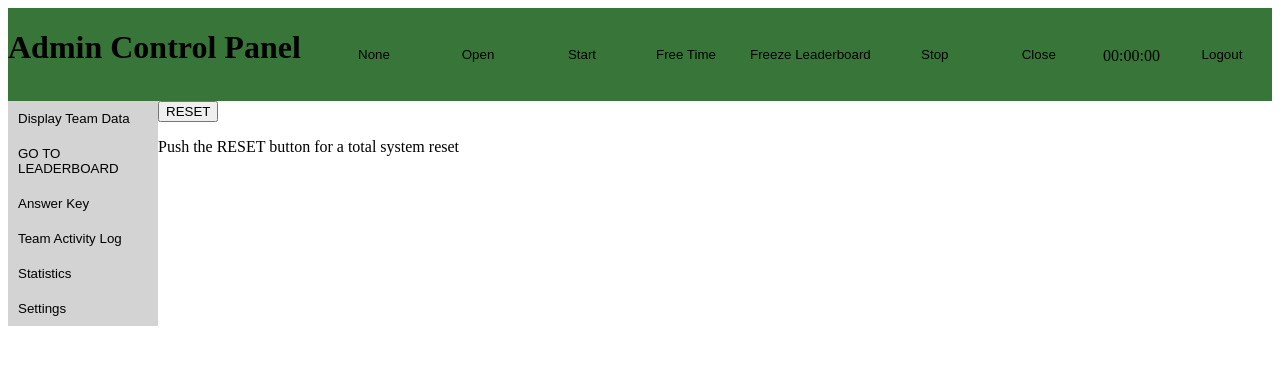
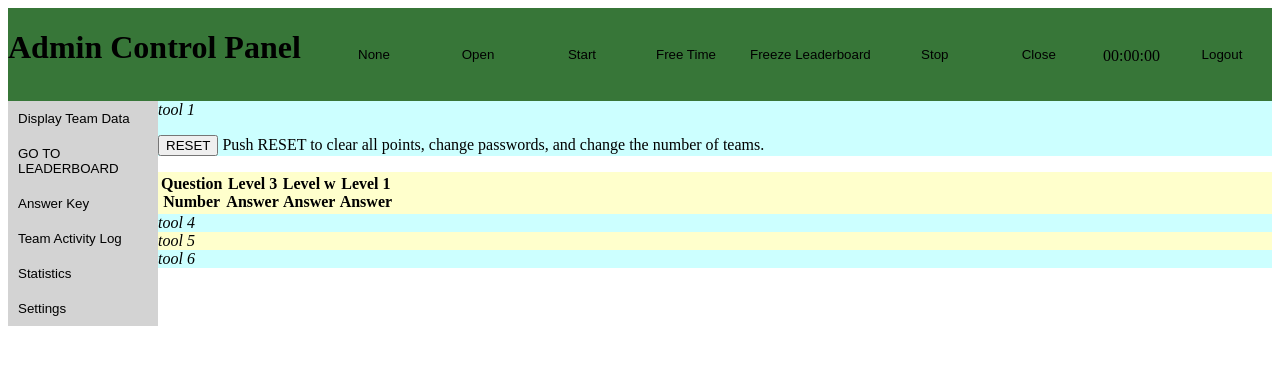
Before and after one commit to SomeStooges/MathRelay3, a PHP site: page /control_panel.php in a window 1280 px wide. Shown: the top 365 px of the page. Run offline with PHP 8.4, Linux system fonts and the light colour scheme; the visitor is signed in with stand-in values (Sample User, id 1); data that the repository does not hold is empty; some libraries are stand-ins or nearby versions.

Commit message:
Adds table interface to control panel

```diff
--- a/control_panel.php
+++ b/control_panel.php
@@ -37,8 +37,27 @@
 			<button class="toolbarButton" id="settings">Settings</button>
 		</div>
 		<div id = "content">
-			<button id="reset_button">RESET</button>
-			<p> Push the RESET button for a total system reset </p>
+			<div id='tooltab1' style='background-color: #CCFFFF'>
+				<!-- Content for Team Data tab -->
+				<i>tool 1</i>
+				<p> <button id="reset_button">RESET</button> Push RESET to clear all points, change passwords, and change the number of teams. </p>
+			</div>
+			<div id='tooltab3' style='background-color: #FFFFCC'>
+				<!-- Content for Answer Key tab -->
+				<i>tool 3</i>
+			</div>
+			<div id='tooltab4' style='background-color: #CCFFFF'>
+				<!-- Content for Team Activity log tab-->
+				<i>tool 4</i>
+			</div>
+			<div id='tooltab5' style='background-color: #FFFFCC'>
+				<!-- Content for statistics tab -->
+				<i>tool 5</i>
+			</div>
+			<div id='tooltab6' style='background-color: #CCFFFF'>
+				<i>tool 6</i>
+				<!-- Content for settings tab -->
+			</div>
 		</div>
 
 
--- a/scripts/scripts_control_panel.js
+++ b/scripts/scripts_control_panel.js
@@ -54,6 +54,19 @@ function getAnswerKey(){
 		*/
 
 		//WRITE GUI CHANGE HERE
+		var message = "<table>";
+		message += "<tr> <th>Question<br>Number</th><th>Level 3<br>Answer</th><th>Level w<br>Answer</th><th>Level 1<br>Answer</th>"
+		for(var i = 0; i<data.length ; i++){
+			message += "<tr>";
+			for( var j = 0; j<data[i].length ; j++){
+				message += "<td>" + data[i][j] + "</td>"
+			}
+			message += "</tr>";
+		}
+
+		message += "</table>";
+
+		$("#tooltab3").html(message)
 	});
 }
 
@@ -71,6 +84,7 @@ function getSettings(){
 
 $(document).ready( function() {
 	getSettings();
+	getAnswerKey();
 	$("#start").click( function(){
 		timer();
 		$("#start").prop("disabled",true);
--- a/server/admin_control.php
+++ b/server/admin_control.php
@@ -75,7 +75,7 @@
 	}
 
 	function getAdminLog(){
-		$teamID = $_REQUEST($teamID);
+		$teamID = $_REQUEST['teamID'];
 
 		$resource = db_Query("SELECT * FROM admin_log WHERE team_id='$teamID';");
 		$response = array();
```
